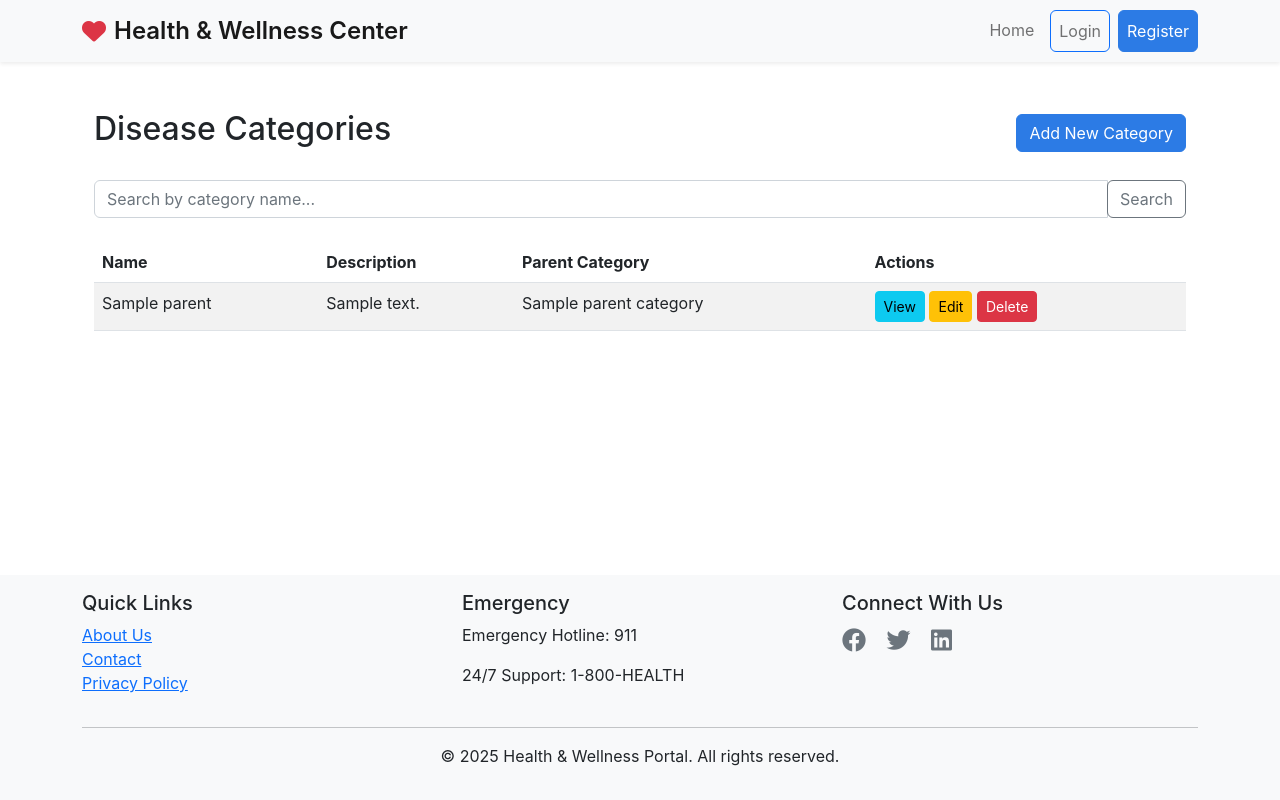
After one commit to coolraj4all/healthandwellness, a Django app: template doctor-patient-portal/src/templates/diseases/category_list.html in a window 1280 px wide. The commit adds this page. Run offline with Django 4.2, Linux system fonts and the light colour scheme; the template is opened without the code that fills it: most values are stand-ins (such as "Sample title", 1, 10 or a date in 2020).

Commit message:
Added the functionality for CURD for Disease Category

```diff
--- a/doctor-patient-portal/src/templates/base.html
+++ b/doctor-patient-portal/src/templates/base.html
@@ -38,7 +38,7 @@
                             <a class="nav-link" href="{% url 'appointments:appointment-list' %}">Appointments</a>
                         </li>
                         <li class="nav-item">
-                            <a class="nav-link" href="{% url 'records:patient-health-list' %}">Medical Records</a>
+                            <a class="nav-link" href="{% url 'diseases:category-list' %}">Diseases Category</a>
                         </li>
                     {% endif %}
                     {% if user.is_authenticated %}
--- /dev/null
+++ b/doctor-patient-portal/src/templates/diseases/category_list.html
@@ -0,0 +1,91 @@
+{% extends 'base.html' %}
+
+{% block content %}
+<div class="container mt-4">
+    <div class="d-flex justify-content-between align-items-center mb-4">
+        <h2>Disease Categories</h2>
+        <a href="{% url 'diseases:category-create' %}" class="btn btn-primary">Add New Category</a>
+    </div>
+
+    <form method="get" class="mb-4">
+        <div class="input-group">
+            <input type="text" name="search" class="form-control" placeholder="Search by category name..." value="{{ request.GET.search }}">
+            <div class="input-group-append">
+                <button class="btn btn-outline-secondary" type="submit">Search</button>
+                {% if request.GET.search %}
+                    <a href="{% url 'diseases:category-list' %}" class="btn btn-outline-danger">Clear</a>
+                {% endif %}
+            </div>
+        </div>
+    </form>
+
+    <div class="table-responsive">
+        <table class="table table-striped">
+            <thead>
+                <tr>
+                    <th>Name</th>
+                    <th>Description</th>
+                    <th>Parent Category</th>
+                    <th>Actions</th>
+                </tr>
+            </thead>
+            <tbody>
+                {% for category in categories %}
+                <tr>
+                    <td>{{ category.name }}</td>
+                    <td>{{ category.description|truncatewords:20 }}</td>
+                    <td>{{ category.parent_category.name|default:"-" }}</td>
+                    <td>
+                        <a href="{% url 'diseases:category-detail' category.pk %}" class="btn btn-sm btn-info">View</a>
+                        <a href="{% url 'diseases:category-update' category.pk %}" class="btn btn-sm btn-warning">Edit</a>
+                        <a href="{% url 'diseases:category-delete' category.pk %}" class="btn btn-sm btn-danger">Delete</a>
+                    </td>
+                </tr>
+                {% empty %}
+                <tr>
+                    <td colspan="4" class="text-center">No disease categories found.</td>
+                </tr>
+                {% endfor %}
+            </tbody>
+        </table>
+    </div>
+
+    {% if categories.has_other_pages %}
+    <nav aria-label="Page navigation" class="mt-4">
+        <ul class="pagination justify-content-center">
+            {% if categories.has_previous %}
+                <li class="page-item">
+                    <a class="page-link" href="?page={{ categories.previous_page_number }}">&laquo;</a>
+                </li>
+            {% else %}
+                <li class="page-item disabled">
+                    <span class="page-link">&laquo;</span>
+                </li>
+            {% endif %}
+
+            {% for i in categories.paginator.page_range %}
+                {% if categories.number == i %}
+                    <li class="page-item active">
+                        <span class="page-link">{{ i }}</span>
+                    </li>
+                {% else %}
+                    <li class="page-item">
+                        <a class="page-link" href="?page={{ i }}">{{ i }}</a>
+                    </li>
+                {% endif %}
+            {% endfor %}
+
+            {% if categories.has_next %}
+                <li class="page-item">
+                    <a class="page-link" href="?page={{ categories.next_page_number }}">&raquo;</a>
+                </li>
+            {% else %}
+                <li class="page-item disabled">
+                    <span class="page-link">&raquo;</span>
+                </li>
+            {% endif %}
+        </ul>
+    </nav>
+    {% endif %}
+</div>
+{% endblock %}
```
Also changed, not shown: doctor-patient-portal/src/diseases/forms.py (added, +10 -0 lines), doctor-patient-portal/src/diseases/urls.py (+8 -10 lines), doctor-patient-portal/src/diseases/views.py (+59 -30 lines), doctor-patient-portal/src/templates/diseases/category_confirm_delete.html (added, +22 -0 lines), doctor-patient-portal/src/templates/diseases/category_detail.html (added, +34 -0 lines), doctor-patient-portal/src/templates/diseases/category_form.html (added, +39 -0 lines).
